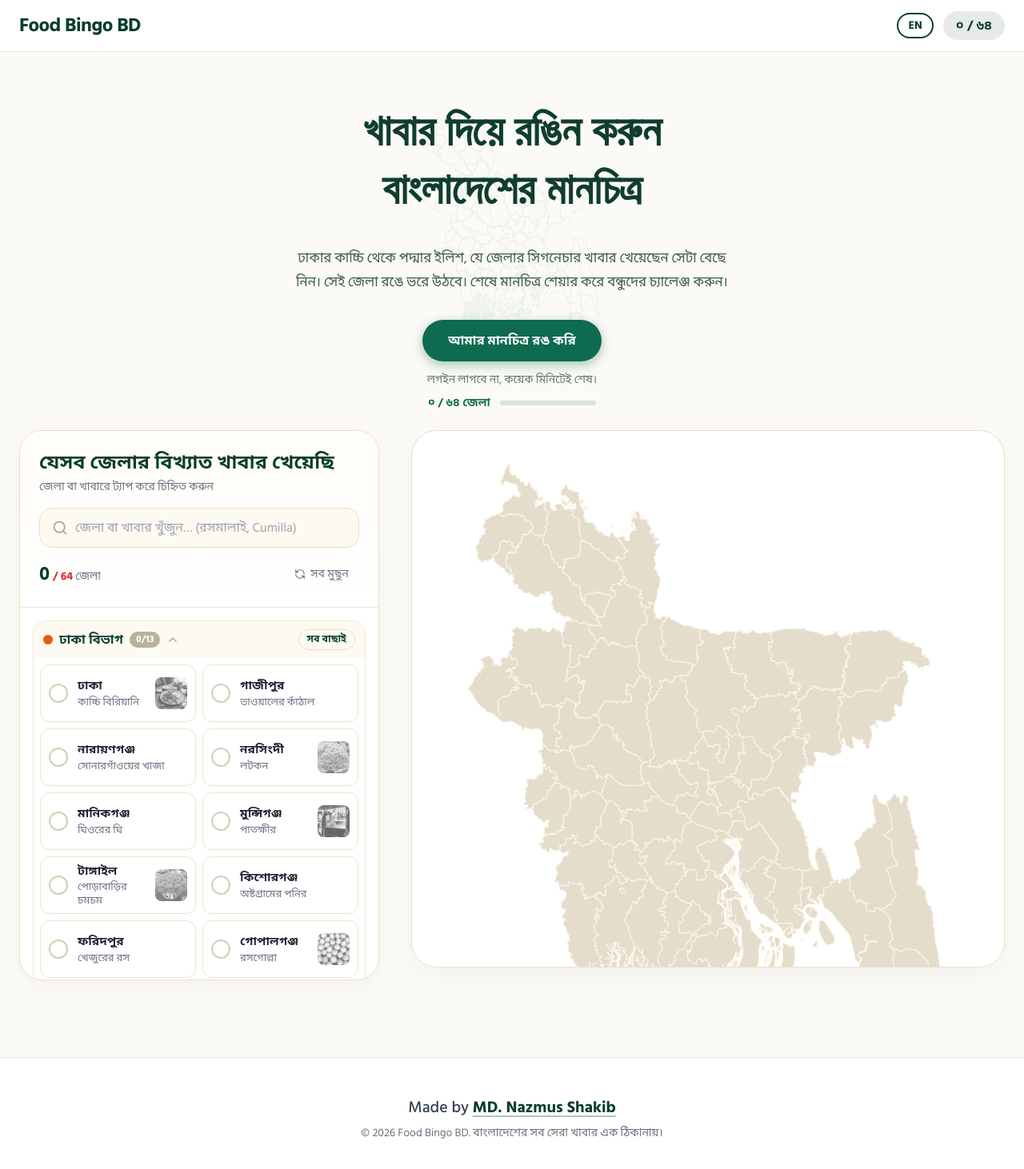
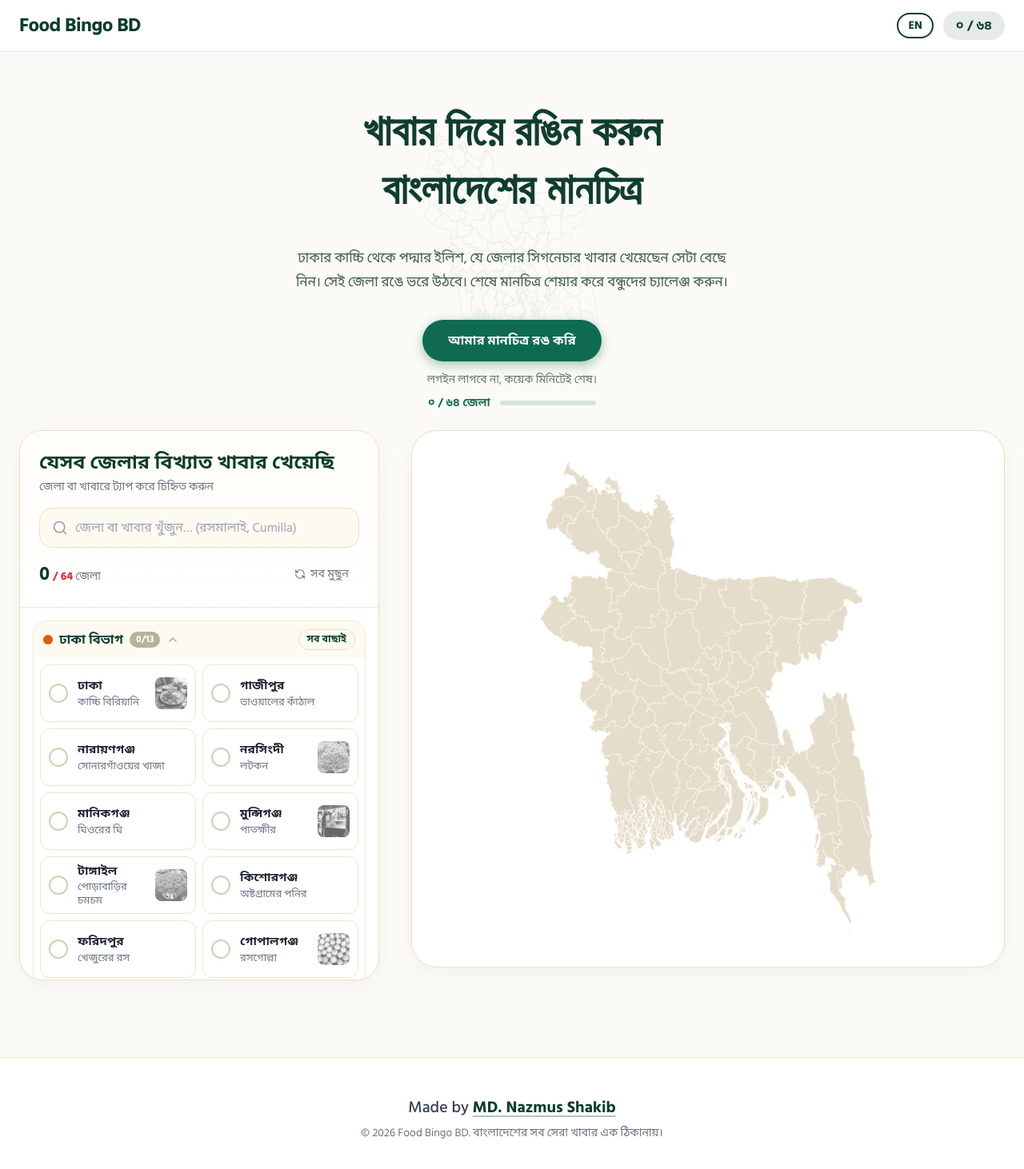
Before and after one commit to nazmusshakib878/food-bingo-bd, a React (Vite) app: page / in a window 1280 px wide. Shown: the top 1462 px of the page at 80% size. Built offline with nearby package versions, Linux system fonts and the light colour scheme.

Commit message:
update hero, footer, map fixes

```diff
--- a/src/App.jsx
+++ b/src/App.jsx
@@ -215,7 +215,7 @@ function App() {
       </nav>
 
       {/* Hero Section */}
-      <header id="hero" className="relative pt-12 pb-6 md:pt-16 md:pb-6 px-5 text-center max-w-3xl mx-auto">
+      <header id="hero" className="relative mx-auto max-w-3xl px-5 py-12 text-center md:py-16">
         <div className="absolute inset-0 z-0 flex items-center justify-center pointer-events-none overflow-hidden" aria-hidden="true">
           <svg
             viewBox={`0 0 ${mapData.width} ${mapData.height}`}
@@ -261,8 +261,9 @@ function App() {
 
           <button
             onClick={() => {
-              document.getElementById('district-search')?.focus();
-              window.scrollTo({ top: 500, behavior: 'smooth' });
+              const target = document.getElementById('district-search');
+              const reduceMotion = window.matchMedia('(prefers-reduced-motion: reduce)').matches;
+              target?.scrollIntoView({ behavior: reduceMotion ? 'auto' : 'smooth', block: 'start' });
             }}
             className="mt-8 px-8 py-3.5 bg-[#0f6b4f] text-white font-semibold rounded-full shadow-[0_4px_14px_0_rgba(15,107,79,0.39)] hover:shadow-[0_6px_20px_rgba(15,107,79,0.23)] hover:-translate-y-0.5 focus:outline-none focus:ring-4 focus:ring-[#0f6b4f]/30 transition-all motion-reduce:transition-none motion-reduce:hover:translate-y-0"
           >
@@ -300,9 +301,10 @@ function App() {
             </h2>
             <button
               onClick={() => {
-                document.getElementById('district-search')?.focus();
-                window.scrollTo({ top: 500, behavior: 'smooth' });
-              }}
+              const target = document.getElementById('district-search');
+              const reduceMotion = window.matchMedia('(prefers-reduced-motion: reduce)').matches;
+              target?.scrollIntoView({ behavior: reduceMotion ? 'auto' : 'smooth', block: 'start' });
+            }}
               className="mt-2 px-8 py-3 bg-brand-red text-white text-lg font-bold rounded-full shadow hover:bg-red-700 transition"
             >
               Start
@@ -312,7 +314,7 @@ function App() {
       )}
 
       {/* Main Interactive Section */}
-      <main className="max-w-[1400px] mx-auto px-4 md:px-6 mb-24">
+      <main className="-mt-6 md:-mt-10 max-w-[1400px] mx-auto px-4 md:px-6 mb-24">
         <div className="flex flex-col-reverse lg:flex-row gap-6 lg:gap-10">
 
           {/* Left: District List */}
@@ -330,7 +332,7 @@ function App() {
 
           {/* Right: Bangladesh Map */}
           <div className="flex-1 lg:sticky lg:top-24 lg:self-start lg:h-[calc(100vh-8rem)] bg-white rounded-[32px] border border-[#eadfc4] shadow-soft p-4 md:p-8 flex flex-col items-center overflow-hidden">
-            <div className="w-full max-w-[700px] aspect-[4/5] relative flex items-center justify-center">
+            <div className="h-full max-h-full w-auto max-w-full aspect-[7/9] shrink flex items-center justify-center">
               <BDMap
                 lang={lang}
                 selected={selected}
--- a/src/index.css
+++ b/src/index.css
@@ -1,4 +1,4 @@
-@import url('https://fonts.googleapis.com/css2?family=Hind+Siliguri:wght@300;400;500;600;700&display=swap');
+@import url('https://fonts.googleapis.com/css2?family=Hind+Siliguri:wght@300;400;500;600;700;800&display=swap');
 @import url('https://fonts.googleapis.com/css2?family=Noto+Sans+Bengali:wght@400;500;600;700&display=swap');
 
 @tailwind base;
```
